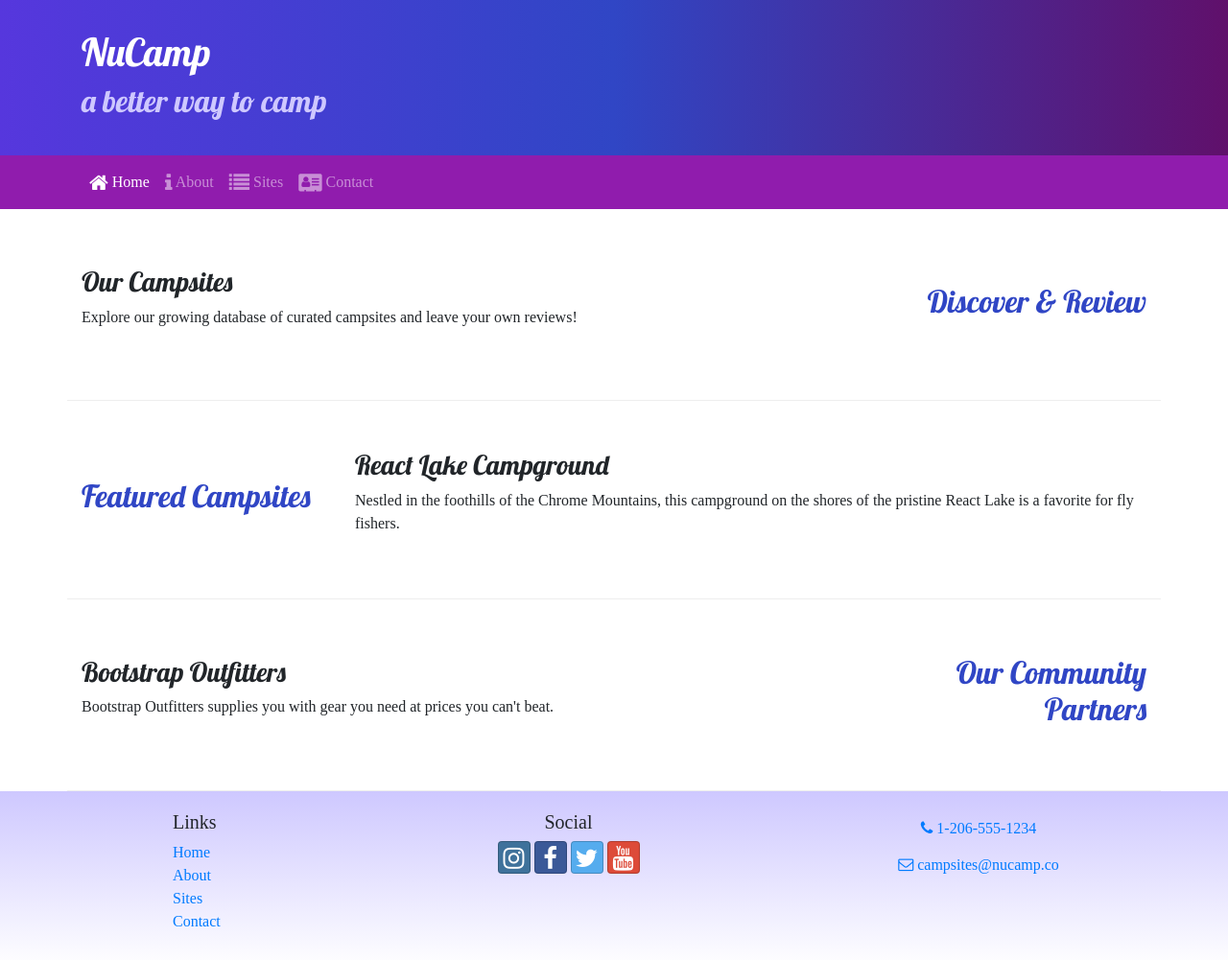
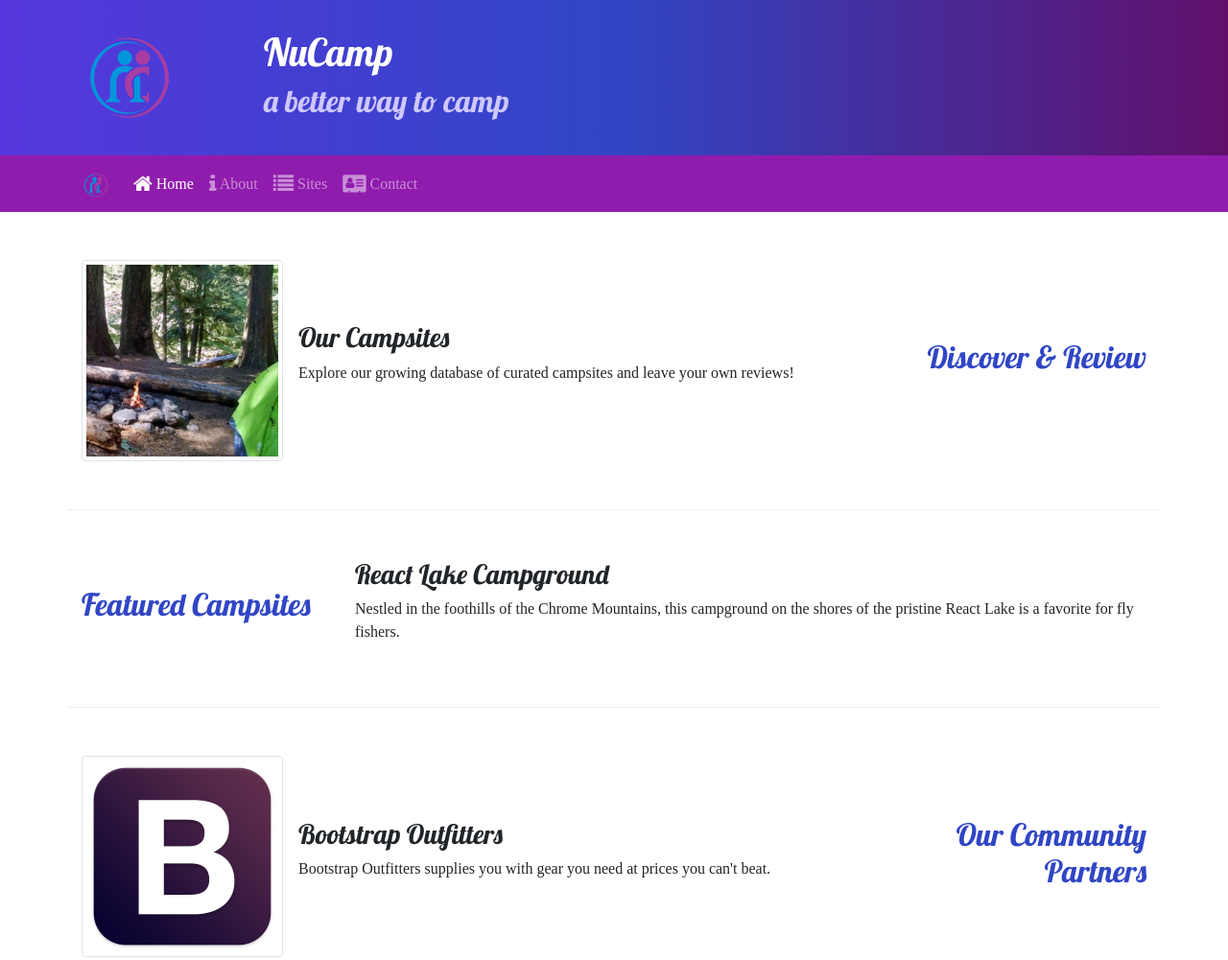
Before and after one commit to rajdan957/nucampsite, a website: page index.html in a window 1280 px wide. Shown: the top 1001 px of the page at 96% size. Drawn offline with nearby package versions, Linux system fonts and the light colour scheme.

Commit message:
image and media

```diff
--- a/index.html
+++ b/index.html
@@ -22,6 +22,9 @@
     <header class="jumbotron jumbotron-fluid">
         <div class="container">
             <div class="row">
+                <div class="col-4 col-sm-3 col-md-2 align-self-center">
+                    <img src="img/logo.png" class="img-fluid" />
+                </div>
                 <div class="col">
                     <h1>NuCamp</h1>
                     <h2>a better way to camp</h2>
@@ -32,7 +35,8 @@
 
     <nav class="navbar navbar-expand-sm navbar-dark sticky-top">
         <div class="container">
-            <button class="navbar-toggler ml-auto" type="button"
+            <a class="navbar-brand" href="#"><img src="img/logo.png" height="30" width="30" /></a>
+            <button class="navbar-toggler " type="button"
             data-toggle="collapse" data-target="#nucampNavbar">
                 <span class="navbar-toggler-icon"></span>
             </button>
@@ -53,8 +57,13 @@
                 <h2 class="text-sm-right">Discover & Review</h2>
             </div>
             <div class="col">
-                <h3>Our Campsites</h3>
-                <p class="d-none d-sm-block">Explore our growing database of curated campsites and leave your own reviews!</p>
+                <div class="media">
+                    <img class="d-flex mr-3 img-thumbnail" src="img/breadcrumb-trail-thumb.jpg" alt="breadcrumb thumbnail"/>
+                    <div class="media-body align-self-center">
+                        <h3>Our Campsites</h3>
+                        <p class="d-none d-sm-block">Explore our growing database of curated campsites and leave your own reviews!</p>
+                    </div>
+                </div>
             </div>
         </div>
 
@@ -73,8 +82,13 @@
                 <h2 class="text-sm-right">Our Community Partners</h2>
             </div>
             <div class="col">
-                <h3>Bootstrap Outfitters</h3>
-                <p class="d-none d-sm-block">Bootstrap Outfitters supplies you with gear you need at prices you can't beat.</p>
+                <div class="media">
+                    <img class="d-flex mr-3 img-thumbnail" src="img/bootstrap-thumb.png" alt="Bootstrap Outfitters" />
+                    <div class="media-body align-self-center">
+                        <h3>Bootstrap Outfitters</h3>
+                        <p class="d-none d-sm-block">Bootstrap Outfitters supplies you with gear you need at prices you can't beat.</p>
+                    </div>
+                </div>
             </div>
         </div>
     </div>
```
Also changed, not shown: aboutus.html (+5 -1 lines), contactus.html (+5 -1 lines), img/bootstrap-thumb.png (added), img/breadcrumb-trail-thumb.jpg (added), img/breadcrumb-trail.jpg (added), img/chrome-river-thumb.jpg (added), img/chrome-river.jpg (added), img/logo.png (added), img/react-lake-thumb.jpg (added), img/react-lake.jpg (added).
